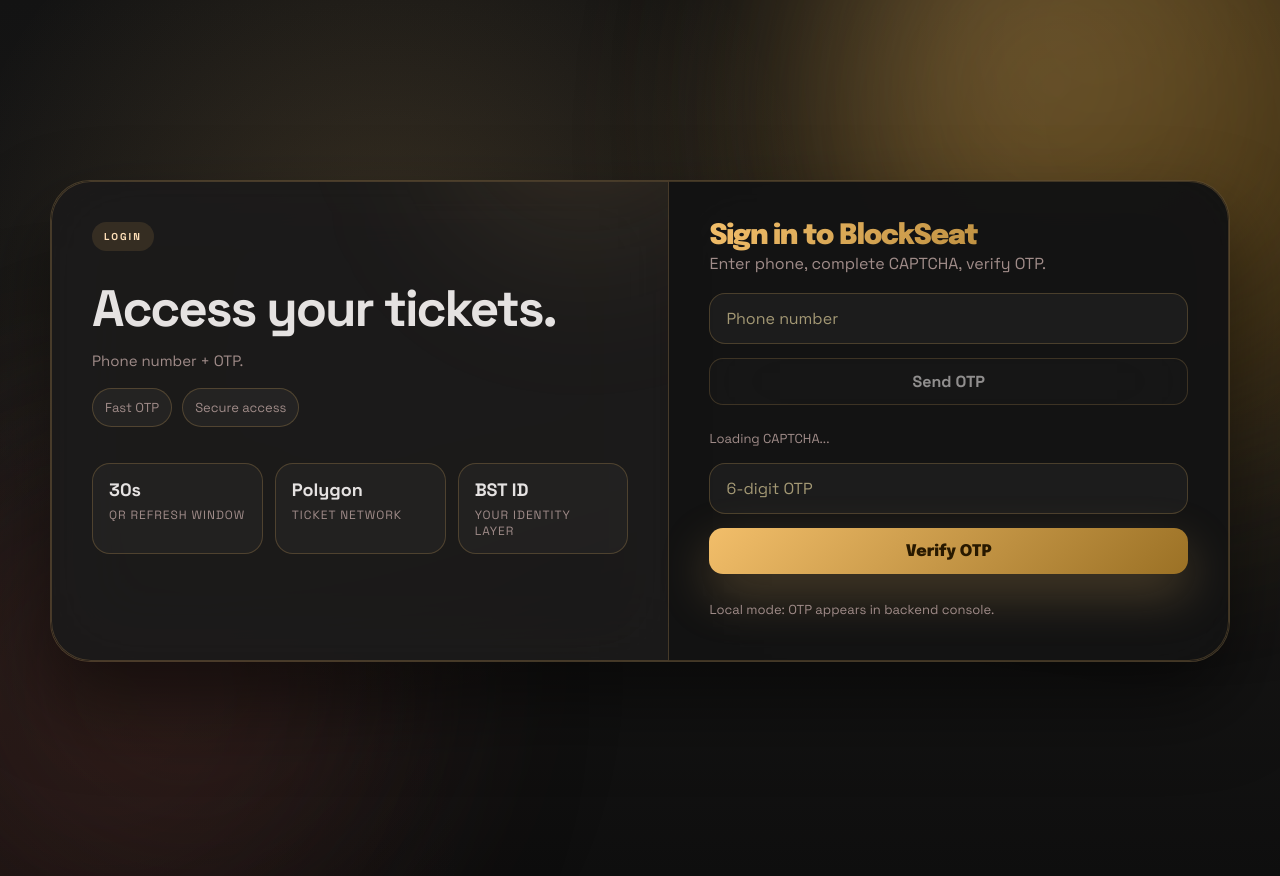
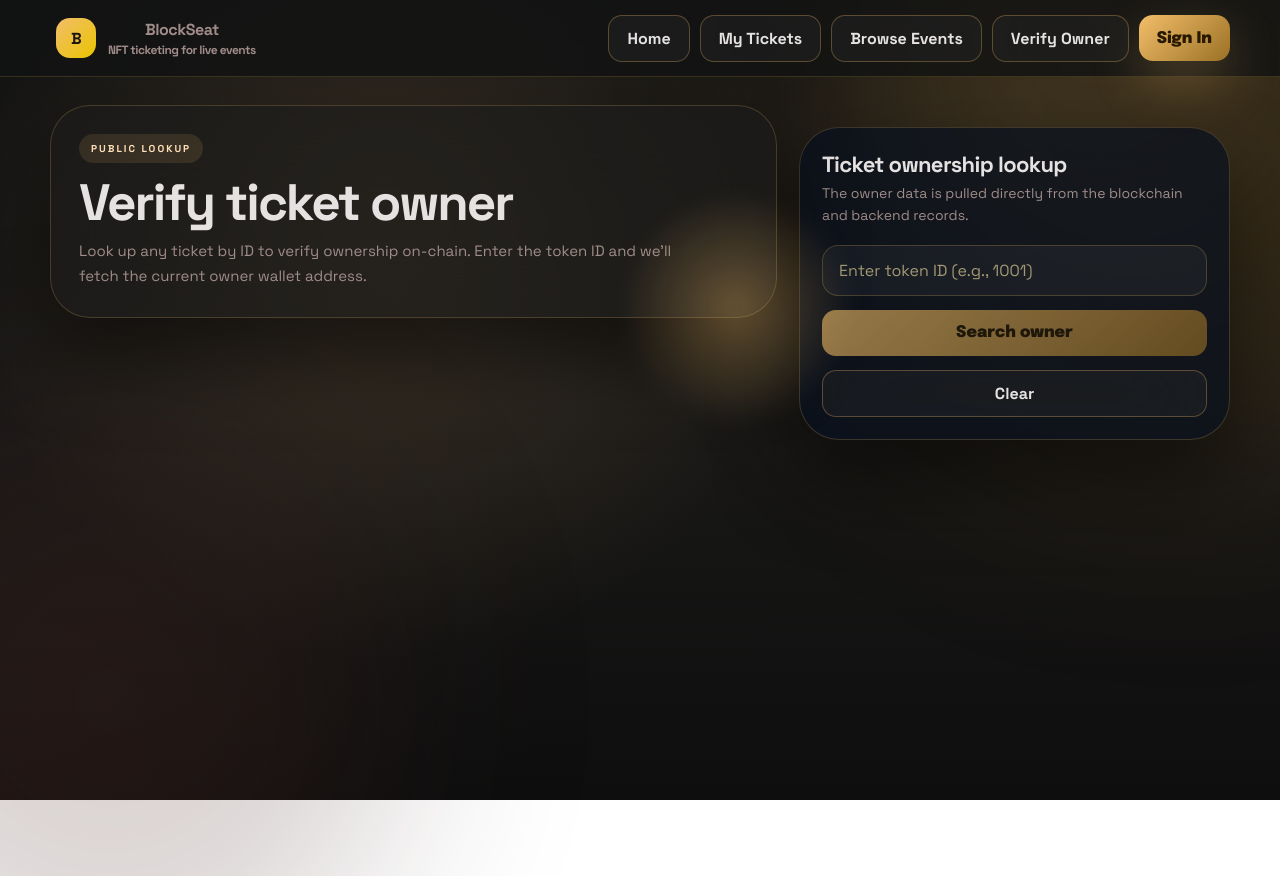
Before and after one commit to HMAjay/BlockSeat, a React (Vite) app in the folder frontend/: page /verify-owner in a window 1280 px wide. Before the commit this address led to /login. After the commit the page ends 800 px from the top, so only its background shows below. Built offline with nearby package versions, Linux system fonts and the light colour scheme; no server answers.

Commit message:
Owner Details Updated

```diff
--- a/frontend/src/App.jsx
+++ b/frontend/src/App.jsx
@@ -11,6 +11,7 @@
 import TransferTicket from "./pages/TransferTicket";
 import GateScanner from "./pages/GateScanner";
 import VerifyTicket from "./pages/VerifyTicket";
+import VerifyOwner from "./pages/VerifyOwner";
 import Navbar from "./components/NavBar";
 import ErrorBoundary from "./components/ErrorBoundary";
 
@@ -31,6 +32,7 @@
         <Routes>
           <Route path="/" element={<Home />} />
           <Route path="/login" element={<Login />} />
+          <Route path="/verify-owner" element={<VerifyOwner />} />
           <Route path="/admin" element={<AdminSchedule />} />
           <Route
             path="/events"
--- a/frontend/src/components/NavBar.jsx
+++ b/frontend/src/components/NavBar.jsx
@@ -15,11 +15,12 @@
   };
 
   const bstId = localStorage.getItem("blockseat_bstId");
+  const isAuthed = Boolean(localStorage.getItem("blockseat_token"));
 
   return (
     <header className="navbar">
       <div className="navbar-inner">
-        <button type="button" className="brand btn-ghost" onClick={() => navigate("/my-tickets")}>
+        <button type="button" className="brand btn-ghost" onClick={() => navigate("/")}>
           <span className="brand-mark">B</span>
           <span className="brand-copy">
             <span className="brand-name">BlockSeat</span>
@@ -42,12 +43,23 @@
           <button type="button" className="btn btn-secondary" onClick={() => navigate("/events")}>
             Browse Events
           </button>
-          <button type="button" className="btn btn-secondary" onClick={() => navigate("/admin")}>
-            Admin
+          <button type="button" className="btn btn-secondary" onClick={() => navigate("/verify-owner")}>
+            Verify Owner
           </button>
-          <button type="button" className="btn btn-primary" onClick={handleSignOut}>
-            Sign Out
-          </button>
+          {isAuthed && (
+            <button type="button" className="btn btn-secondary" onClick={() => navigate("/admin")}>
+              Admin
+            </button>
+          )}
+          {isAuthed ? (
+            <button type="button" className="btn btn-primary" onClick={handleSignOut}>
+              Sign Out
+            </button>
+          ) : (
+            <button type="button" className="btn btn-primary" onClick={() => navigate("/login")}>
+              Sign In
+            </button>
+          )}
         </div>
       </div>
     </header>
--- /dev/null
+++ b/frontend/src/pages/VerifyOwner.jsx
@@ -0,0 +1,143 @@
+// VerifyOwner is a public page to check who owns any ticket by tokenId.
+import React, { useState } from "react";
+import { useNavigate } from "react-router-dom";
+import api from "../services/api";
+
+function VerifyOwner() {
+  const navigate = useNavigate();
+  const [tokenId, setTokenId] = useState("");
+  const [ownerData, setOwnerData] = useState(null);
+  const [message, setMessage] = useState("");
+  const [loading, setLoading] = useState(false);
+
+  const checkOwner = async () => {
+    const trimmedId = tokenId.trim();
+
+    if (!trimmedId) {
+      setMessage("Please enter a token ID.");
+      return;
+    }
+
+    // Validate that it's a positive integer
+    const id = Number(trimmedId);
+    if (!Number.isInteger(id) || id <= 0) {
+      setMessage("Token ID must be a positive integer.");
+      return;
+    }
+
+    setLoading(true);
+    setMessage("");
+    setOwnerData(null);
+
+    try {
+      const { data } = await api.get(`/tickets/public/${id}/owner`);
+      setOwnerData(data);
+    } catch (error) {
+      setMessage(error.response?.data?.message || "Failed to fetch ticket owner");
+      setOwnerData(null);
+    } finally {
+      setLoading(false);
+    }
+  };
+
+  const handleKeyPress = (e) => {
+    if (e.key === "Enter") {
+      checkOwner();
+    }
+  };
+
+  const resetForm = () => {
+    setTokenId("");
+    setOwnerData(null);
+    setMessage("");
+  };
+
+  return (
+    <div className="page-grid">
+      <section className="hero-card">
+        <span className="eyebrow">Public lookup</span>
+        <h1 className="title">Verify ticket owner</h1>
+        <p className="subtitle">
+          Look up any ticket by ID to verify ownership on-chain. Enter the token ID and we'll fetch the current owner wallet address.
+        </p>
+      </section>
+
+      <aside className="section">
+        <div className="section-header">
+          <div>
+            <h2 className="section-title">Ticket ownership lookup</h2>
+            <p className="section-copy">The owner data is pulled directly from the blockchain and backend records.</p>
+          </div>
+        </div>
+
+        <div className="form-grid">
+          <input
+            className="input"
+            type="text"
+            value={tokenId}
+            onChange={(e) => setTokenId(e.target.value)}
+            onKeyPress={handleKeyPress}
+            placeholder="Enter token ID (e.g., 1001)"
+            disabled={loading}
+          />
+          <button
+            type="button"
+            className="btn btn-primary"
+            onClick={checkOwner}
+            disabled={loading || !tokenId.trim()}
+          >
+            {loading ? "Looking up..." : "Search owner"}
+          </button>
+          <button
+            type="button"
+            className="btn btn-secondary"
+            onClick={resetForm}
+            disabled={loading}
+          >
+            Clear
+          </button>
+        </div>
+
+        {ownerData && (
+          <div className="stack" style={{ marginTop: 18 }}>
+            <div className="detail">
+              <span className="detail-label">Token ID</span>
+              <span className="detail-value">{ownerData.tokenId}</span>
+            </div>
+            <div className="detail">
+              <span className="detail-label">Event ID</span>
+              <span className="detail-value">{ownerData.eventId || "N/A"}</span>
+            </div>
+            <div className="detail">
+              <span className="detail-label">Seat</span>
+              <span className="detail-value">{ownerData.seat || "N/A"}</span>
+            </div>
+            <div className="detail">
+              <span className="detail-label">Backend wallet address</span>
+              <span className="detail-value" style={{ wordBreak: "break-all", fontSize: "13px" }}>
+                {ownerData.ownerWalletAddress || "-"}
+              </span>
+            </div>
+            <div className="detail">
+              <span className="detail-label">On-chain owner (Polygon)</span>
+              <span className="detail-value" style={{ wordBreak: "break-all", fontSize: "13px" }}>
+                {ownerData.onChainOwner || "-"}
+              </span>
+            </div>
+            {ownerData.ownerMatches !== undefined && (
+              <div className={`alert ${ownerData.ownerMatches ? "success" : "error"}`}>
+                {ownerData.ownerMatches
+                  ? "✓ Owner match confirmed. Backend and on-chain addresses match."
+                  : "⚠ Owner mismatch. Backend and on-chain addresses do not match."}
+              </div>
+            )}
+          </div>
+        )}
+
+        {message && <div className="alert error">{message}</div>}
+      </aside>
+    </div>
+  );
+}
+
+export default VerifyOwner;
--- a/frontend/src/pages/VerifyTicket.jsx
+++ b/frontend/src/pages/VerifyTicket.jsx
@@ -7,6 +7,10 @@
   const { tokenId } = useParams();
   const navigate = useNavigate();
   const [txHash, setTxHash] = useState("");
+  const [storedOwner, setStoredOwner] = useState("");
+  const [liveOwner, setLiveOwner] = useState("");
+  const [ownerMatches, setOwnerMatches] = useState(null);
+  const [isCheckingOwner, setIsCheckingOwner] = useState(false);
   const [message, setMessage] = useState("");
 
   useEffect(() => {
@@ -19,6 +23,7 @@
           return;
         }
         setTxHash(current.txHash || "");
+        setStoredOwner(current.ownerWalletAddress || "");
       } catch (error) {
         setMessage(error.response?.data?.message || "Failed to load ticket");
       }
@@ -35,13 +40,30 @@
     window.open(`https://amoy.polygonscan.com/tx/${txHash.trim()}`, "_blank", "noopener,noreferrer");
   };
 
+  const checkLiveOwner = async () => {
+    try {
+      setIsCheckingOwner(true);
+      setMessage("");
+      const { data } = await api.get(`/tickets/${tokenId}/owner`);
+      setLiveOwner(data.onChainOwner || "");
+      setStoredOwner(data.ownerWalletAddress || "");
+      setOwnerMatches(Boolean(data.ownerMatches));
+    } catch (error) {
+      setMessage(error.response?.data?.message || "Failed to load live owner");
+      setLiveOwner("");
+      setOwnerMatches(null);
+    } finally {
+      setIsCheckingOwner(false);
+    }
+  };
+
   return (
     <div className="page-grid">
       <section className="hero-card">
         <span className="eyebrow">On-chain proof</span>
         <h1 className="title">Verify ticket #{tokenId}</h1>
         <p className="subtitle">
-          Use the transaction hash from MongoDB or paste a different hash if you want to inspect it on Polygon Amoy.
+          Open the mint/transfer transaction on Polygon Amoy and fetch the live owner directly from the smart contract.
         </p>
       </section>
 
@@ -49,7 +71,7 @@
         <div className="section-header">
           <div>
             <h2 className="section-title">Polygon Amoy explorer</h2>
-            <p className="section-copy">The tx hash is prefilled from the ticket record, but you can edit it before opening the explorer.</p>
+            <p className="section-copy">The TX hash is auto-filled from the verified ticket record (read-only). Query the live `ownerOf(tokenId)` result below to confirm on-chain ownership.</p>
           </div>
         </div>
 
@@ -57,16 +79,37 @@
           <input
             className="input"
             value={txHash}
-            onChange={(e) => setTxHash(e.target.value)}
             placeholder="Paste tx hash"
+            readOnly
           />
           <button type="button" className="btn btn-primary" onClick={openExplorer}>
             Open Explorer
+          </button>
+          <button type="button" className="btn btn-secondary" onClick={checkLiveOwner} disabled={isCheckingOwner}>
+            {isCheckingOwner ? "Checking owner..." : "Check Live Owner"}
           </button>
           <button type="button" className="btn btn-secondary" onClick={() => navigate("/my-tickets")}>
             Back to Tickets
           </button>
         </div>
+
+        {(storedOwner || liveOwner) && (
+          <div className="stack" style={{ marginTop: 18 }}>
+            <div className="detail">
+              <span className="detail-label">Stored owner (backend)</span>
+              <span className="detail-value" style={{ wordBreak: "break-all" }}>{storedOwner || "-"}</span>
+            </div>
+            <div className="detail">
+              <span className="detail-label">Live owner (Polygon ownerOf)</span>
+              <span className="detail-value" style={{ wordBreak: "break-all" }}>{liveOwner || "Not checked yet"}</span>
+            </div>
+            {ownerMatches !== null && (
+              <div className={`alert ${ownerMatches ? "success" : "error"}`}>
+                {ownerMatches ? "Owner match confirmed on-chain." : "Owner mismatch detected between backend and Polygon."}
+              </div>
+            )}
+          </div>
+        )}
 
         {message && <div className="alert error">{message}</div>}
       </aside>
--- a/frontend/src/styles.css
+++ b/frontend/src/styles.css
@@ -262,8 +262,16 @@
 .input:focus,
 .select:focus,
 .textarea:focus {
-  border-color: rgba(242, 190, 106, 0.6);
-  box-shadow: 0 0 0 4px rgba(242, 190, 106, 0.15);
+  border-color: rgba(143, 211, 255, 0.55);
+  box-shadow: 0 0 0 4px rgba(84, 183, 255, 0.15);
+}
+
+.input:read-only,
+.select:disabled,
+.textarea:read-only {
+  background: rgba(255, 255, 255, 0.02);
+  color: var(--muted);
+  cursor: not-allowed;
 }
 
 .btn-row {
```
Also changed, not shown: 1 other file (tests, documents, lock files or other folders).
